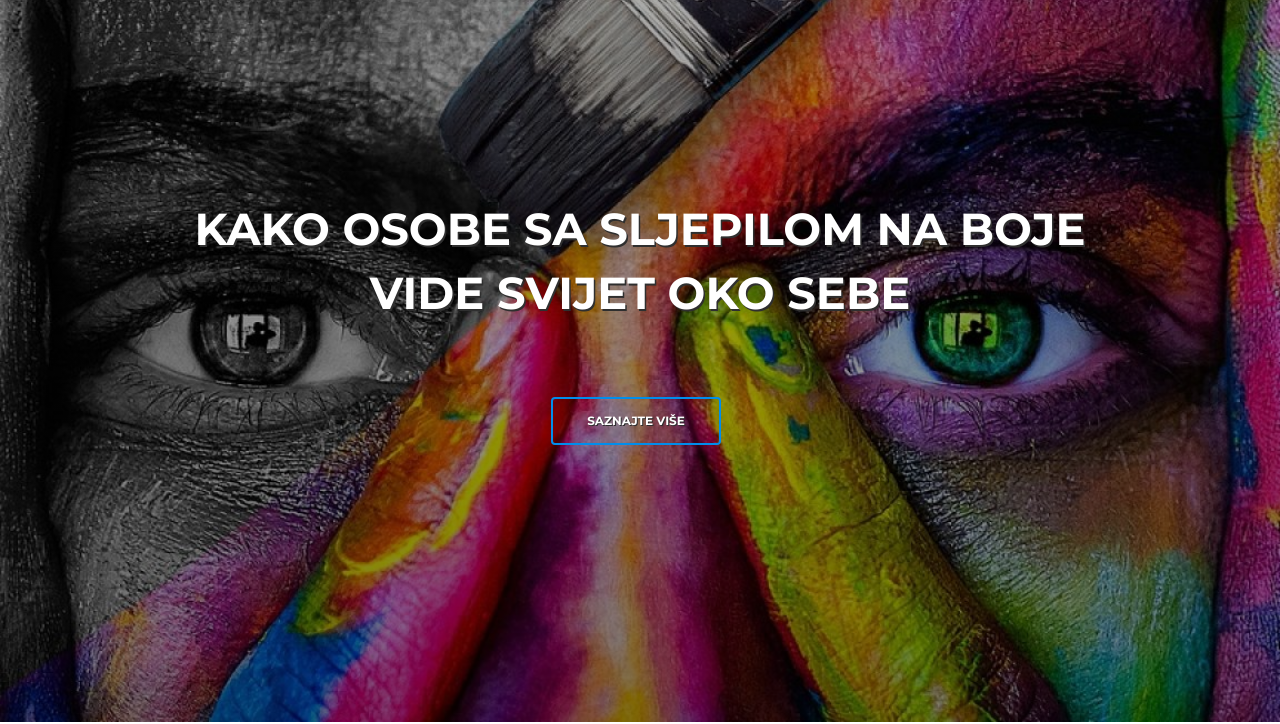
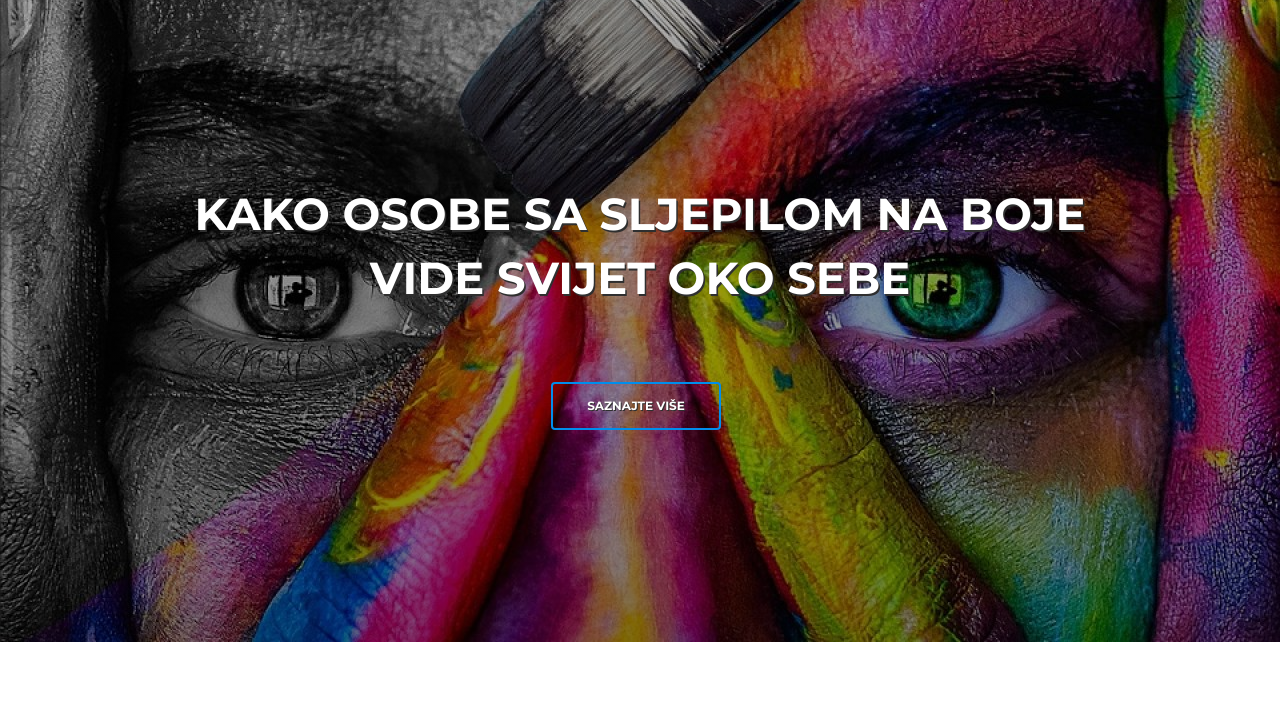
Before and after one commit to MaVa13/ColorBlindness, a plain HTML site: page index.html in a window 1280 px wide. Shown: the part 78-802 px from the top of the page. Drawn offline with nearby package versions, Linux system fonts and the light colour scheme; a script that the page names is missing; files whose address does not match are found by name.

Commit message:
banner promjene

```diff
--- a/css/styles.css
+++ b/css/styles.css
@@ -830,7 +830,7 @@ input[type='checkbox'] {
 .header {
 	background: linear-gradient(rgba(0, 0, 0, 0.3), rgba(0, 0, 0, 0.5)), url('../images/header-bg.jpg') center no-repeat;
 	background-size: cover;
-  height: 100vh
+  height: 90vh;
 }
 
 .header .header-content {
@@ -840,12 +840,20 @@ input[type='checkbox'] {
 }
 
 .header .text-container {
-	margin-bottom: 3rem;
-}
+  display: flex;
+  flex-direction: column;
+  justify-content: center;
+  align-items: center;
+
+}
+
 
 .header h1 {
 	margin-bottom: 0.5rem;
 	color: #fff;
+  font: 700 2rem/4rem "Montserrat", sans-serif;
+  text-shadow: 1.5px 1.5px #2f2f2f;
+  width: 85%;
 }
 
 .header .p-large {
@@ -856,11 +864,12 @@ input[type='checkbox'] {
 .header .btn-solid-lg {
 	margin-right: 0.5rem;
 	margin-bottom: 1.25rem;
-}
-
+  display: none;
+}
+/*
 .main-header {
   margin-top: -50px;
-}
+}*/
 
 
 /*********************/
@@ -2009,6 +2018,7 @@ a:hover.back-to-top {
   .filter .element-item {
   	width: 50%;
   }
+
 }
 
 
@@ -2019,6 +2029,9 @@ a:hover.back-to-top {
 
 /* Min-width width 768px */
 @media (min-width: 768px) {
+  .header .btn-solid-lg {
+    display: block;
+  }
   .kontakt-text {
     width: 70%;
   }
--- a/index.html
+++ b/index.html
@@ -90,7 +90,7 @@
                 <div class="row">
                     <div class="col-lg-12">
                         <div class="text-container">
-                            <h1 class="main-header">KAKO OSOBE SA SLJEPILOM NA BOJE<br>VIDE SVIJET OKO SEBE<br><br> </h1>
+                            <h1 class="main-header">KAKO OSOBE SA SLJEPILOM NA BOJE VIDE SVIJET OKO SEBE<br><br> </h1>
                           <!--  <p class="p-heading p-large">Aria is a top consultancy company specializing in business growth using online marketing and conversion optimization tactics</p> -->
                             <a class="btn-solid-lg page-scroll" href="#intro">SAZNAJTE VIŠE</a>
                             <!--<span id="js-rotating">EXHIBITION, GALLERY, PRESENTATION, VISUALIZATION, INFORMATIONS</span> -->
```
